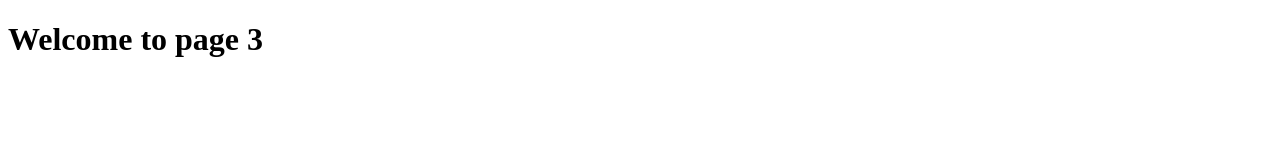
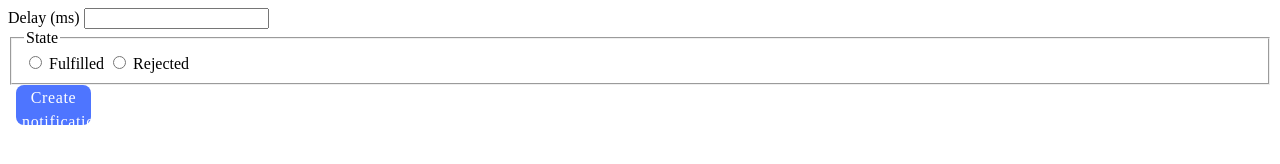
Before and after one commit to InnaBondarenko87/goit-js-hw-10, a plain HTML site: page 2-snackbar.html in a window 1280 px wide. Drawn offline with Linux system fonts and the light colour scheme.

Commit message:
Deploying to gh-pages from @ InnaBondarenko87/goit-js-hw-10@2630be932bf7d00daa1946a37c4c42e7b666ac9d 🚀

```diff
--- a/2-snackbar.html
+++ b/2-snackbar.html
@@ -5,14 +5,30 @@
     <meta http-equiv="X-UA-Compatible" content="IE=edge" />
     <meta name="viewport" content="width=device-width, initial-scale=1.0" />
     <title>2-snackbar</title>
+    <link rel="stylesheet" crossorigin href="/goit-js-hw-10/assets/2-snackbar-lC8rWA9W.css">
   </head>
   <body>
     <main>
-      <div class="container">
-        <h1 class="main-title">
-          <span class="main-title-gradient">Welcome</span> to page 3
-        </h1>
-      </div>
+      <form class="form">
+        <label>
+          Delay (ms)
+          <input type="number" name="delay" required />
+        </label>
+
+        <fieldset>
+          <legend>State</legend>
+          <label>
+            <input type="radio" name="state" value="fulfilled" required />
+            Fulfilled
+          </label>
+          <label>
+            <input type="radio" name="state" value="rejected" required />
+            Rejected
+          </label>
+        </fieldset>
+
+        <button type="submit">Create notification</button>
+      </form>
     </main>
   </body>
 </html>
```
Also changed, not shown: 1-timer.html (+2 -2 lines), assets/2-snackbar-lC8rWA9W.css (renamed from assets/1-timer-lC8rWA9W.css).
